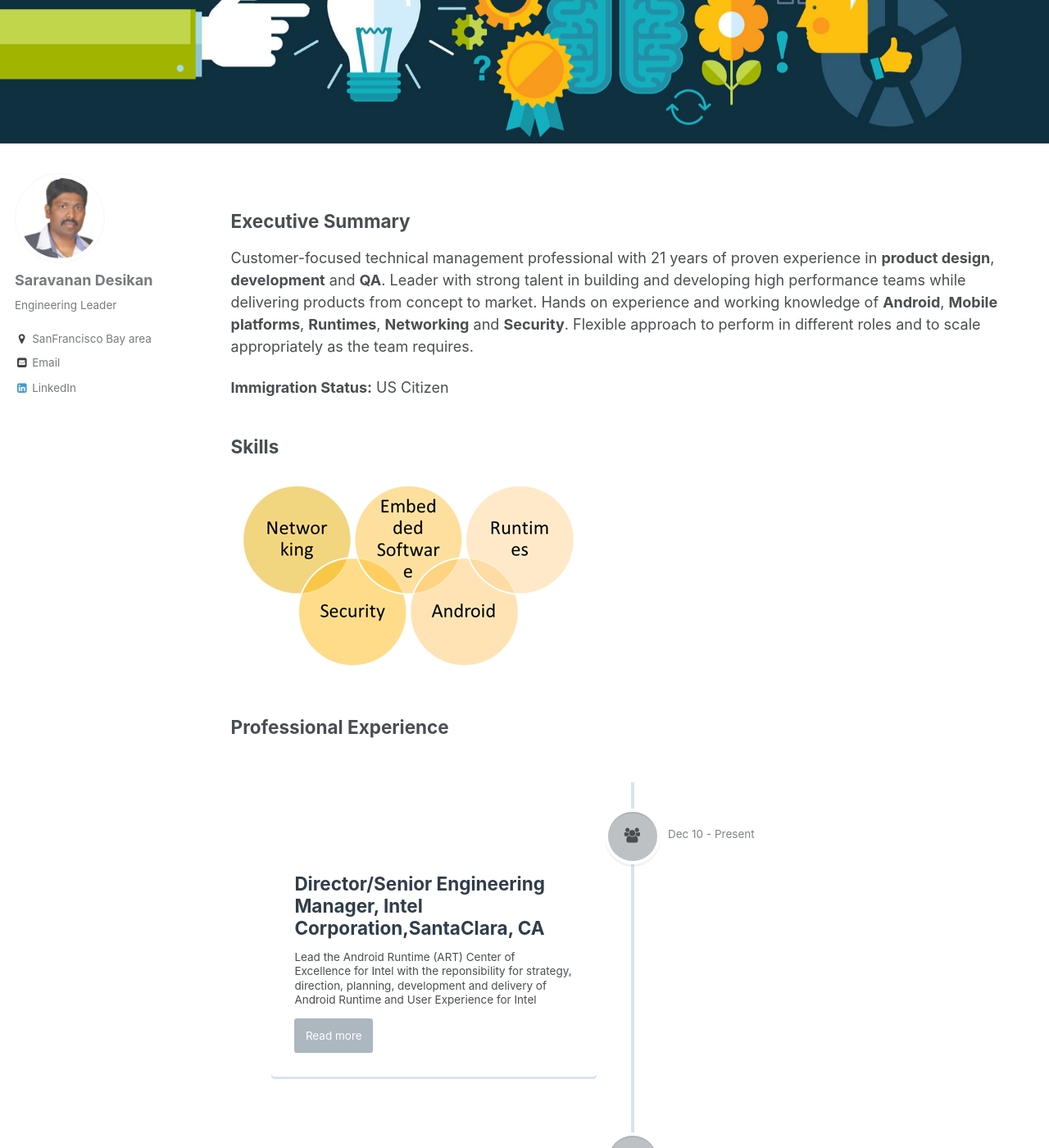
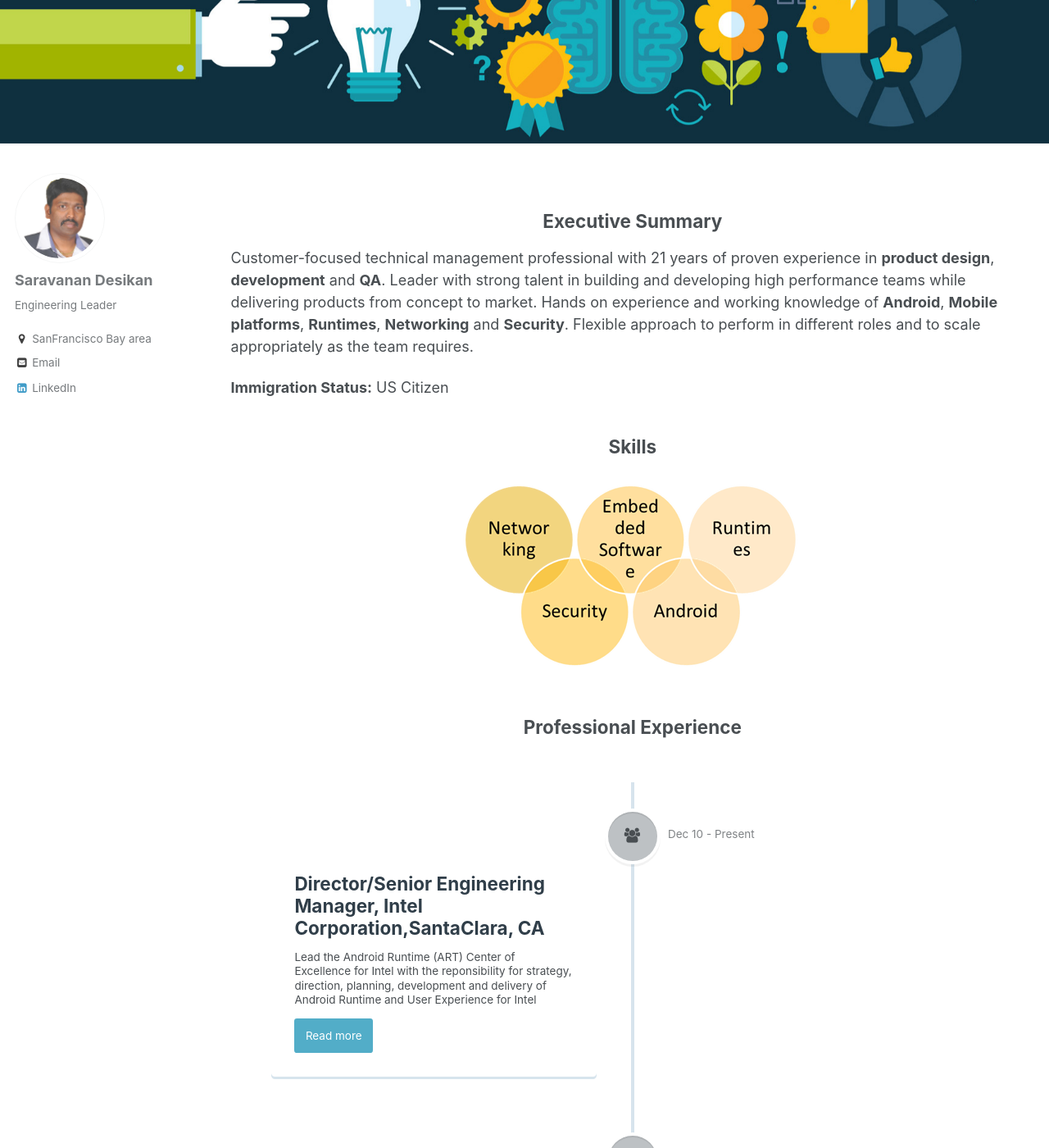
Before and after one commit to nitheeshkl/des, a Jekyll site: the page built from _pages/home.md, in a window 1280 px wide and 1400 px high, scrolled down 268 px. Shown: the whole window at 82% size. Built offline with Jekyll 4.4.1, drawn with Linux system fonts in a browser that asks for light colours.

Commit message:
center align homepage and change readmore color
Signed-off-by: Nitheesh K L <nitheesh.k.l@intel.com>

```diff
--- a/_pages/home.md
+++ b/_pages/home.md
@@ -65,6 +65,7 @@ mytimeline:
 
 Executive Summary
 -----------------
+{: .text-center}
 
 Customer-focused technical management professional with 21 years of proven
 experience in **product design**, **development** and **QA**. Leader with strong
@@ -77,10 +78,12 @@ Flexible approach to perform in different roles and to scale appropriately as th
 
 Skills
 -------
+{: .text-center}
 
-![Skills]({{ base_path }}/images/skills.png)
-
+![Skills]({{ base_path }}/images/skills.png){: .align-center}
 
 Professional Experience
 ------------------------
+{: .text-center}
+
 {% include timeline id="mytimeline" %}
--- a/assets/_scss/_timeline.scss
+++ b/assets/_scss/_timeline.scss
@@ -306,7 +306,7 @@ header {
 	.cd-read-more {
 		float: right;
 		padding: .8em 1em;
-		background: $link;
+		background: $info-color;
 		color: $color-3;
 		@include border-radius;
 
```
Also changed, not shown: assets/css/main.css.
